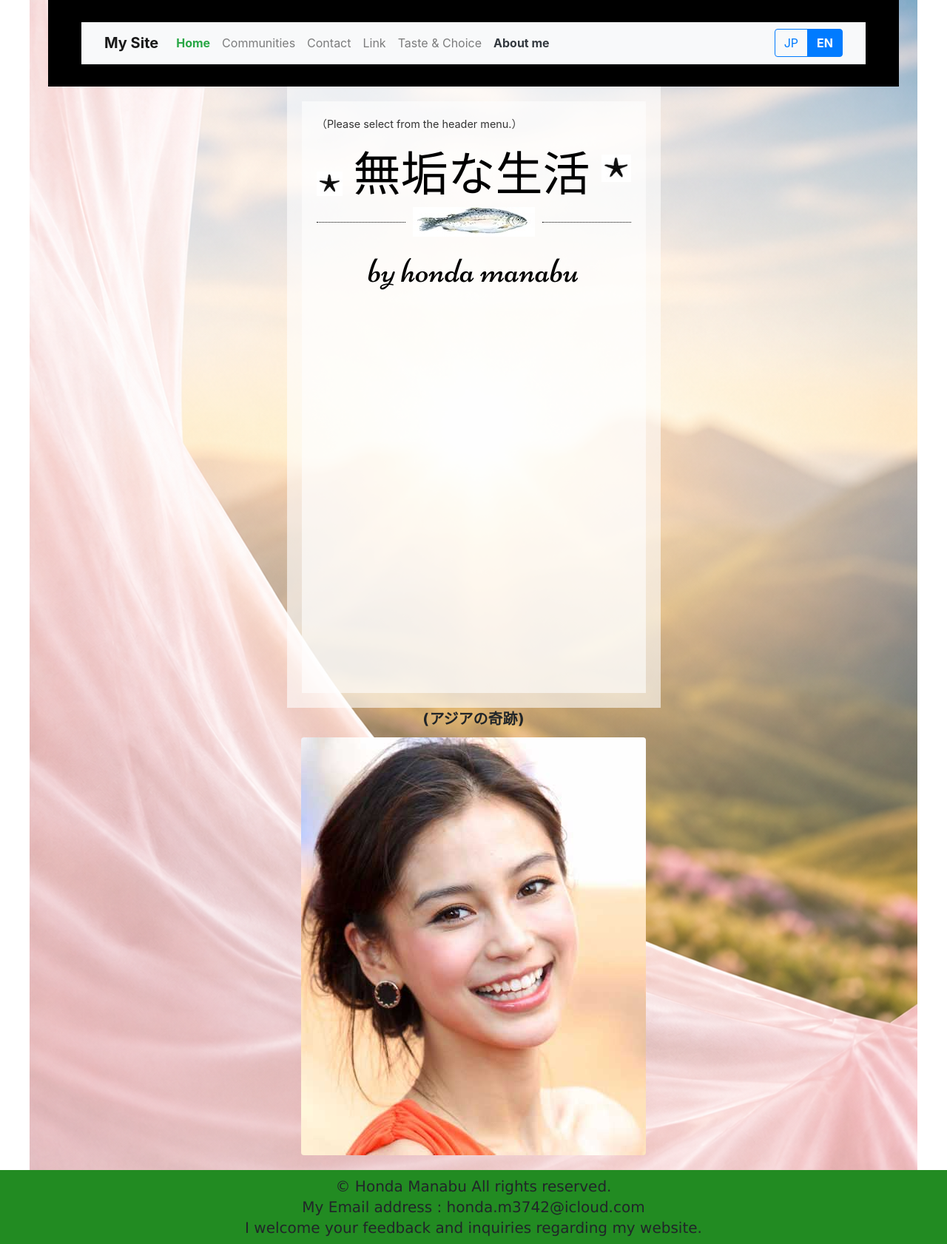
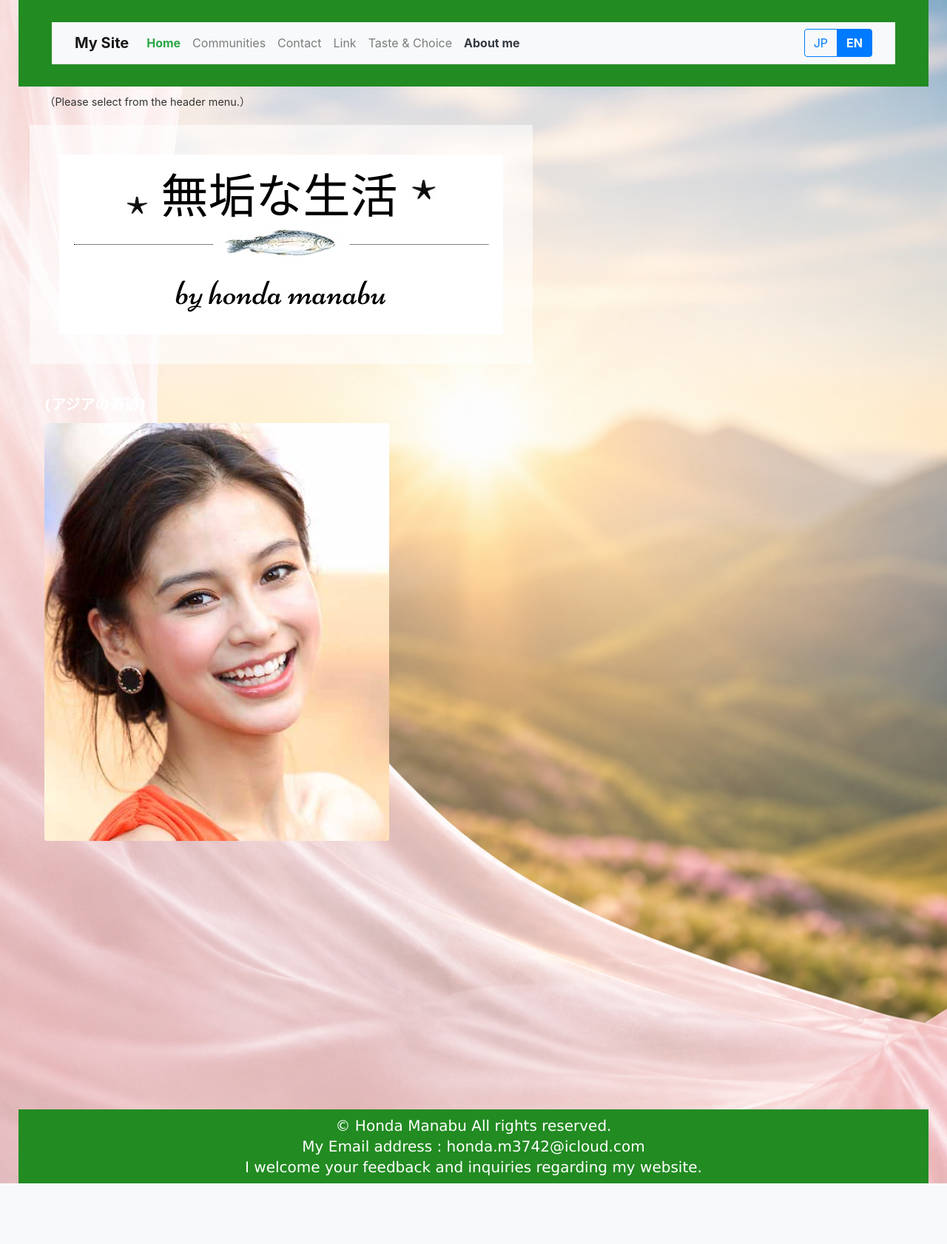
Before and after one commit to Honda-Manabu/my-django-app, a Django app: page / in a window 1280 px wide. Shown: the whole page at 74% size. After the commit the page ends 1600 px from the top, so only its background shows below. Run offline with Django 5.2, Linux system fonts and the light colour scheme; some web fonts are replaced.

Commit message:
Local changes to deploy-docs and homepage

```diff
--- a/homepage/static/homepage/styles.css
+++ b/homepage/static/homepage/styles.css
@@ -9,7 +9,7 @@ Text Domain: michaelssite
 */
 /* Comment goes here */
 header {
-  background-color: #000000;
+  background-color: #228B22;
   padding: 30px;
   margin-left: 5cm;
 }
@@ -46,8 +46,11 @@ section {
 .container-xxl {
   display: flex;
   flex-direction: column;
-  min-height: 100vh;
-  margin: 0px 80px 0px 80px;
+  flex: 1; /* bodyの高さ（背景画像）に合わせて目一杯広がる */
+  margin: 0 auto;
+  padding: 0 30px;
+  max-width: 1260px;
+  width: 100%;
 }
 
 /* Errors in the "Markup Validation Service", I changed it to the recommended writing style,
@@ -94,12 +97,14 @@ footer {
   background-color: #228B22;
   padding: 30px;
   text-align: center;
-  margin-top: 20px;
+  margin-top: auto;
 }
 
 p {
     font-family: verdana;
     font-size: 20px;
+    color: #ffffff;
+    margin: 0;
 }
 
 .large-text {
--- a/homepage/templates/homepage/ms_index.html
+++ b/homepage/templates/homepage/ms_index.html
@@ -8,49 +8,59 @@
     /* フロントページ専用：背景画像の設定 */
     body {
         background-image: url("{% static 'homepage/images/フロントページ背景.png' %}");
-        background-size: 1200px auto !important;
+        background-size: 1300px 1600px !important;
         background-position: top center !important;
         /*background-attachment: fixed;*/
         background-repeat: no-repeat !important;
         background-color: white;
-
-        /*max-width: 1200px; */
         margin: 0 !important;
 
-        /*display: flex;
-        flex-direction: column;
-        min-height: 80vh; /* 画像の高さに応じて調整 600px
-        justify-content: space-between; */
+        display: flex !important;
+        flex-direction: column !important;
+        min-height: 1600px !important;
     }
+
+    .bottom-spacer {
+        flex: 1;
+    }
+
     /* コンテンツエリアの背景（文字を読みやすくする場合） */
     main {
-        max-width: 1200px;
-        margin: 0 auto;
+        width: 100%;
+        min-height: auto;
         /*min-height: calc(1600px - 117px - 60px);*/
-        min-height: 100vh;
-        background-color: rgba(255, 255, 255, 0.6);
-        padding: 20px;
+        background-color: transparent;
+        padding: 0;
         box-sizing: border-box;
-        /*display: flex;*/
+        display: flex;
         flex-direction: column;
+        align-items: flex-start;
     }
 
     #main-message {
         display: block;
-        text-align: left;
+        position: static;
         font-size: 0.9rem;
-        margin-bottom: 20px; /* ロゴとの間隔 */
         color: #333;
-        width: 100%;
+        margin: 10px 0 20px 20px;
+        align-self: center;
     }
 
     /* ロゴ画像エリア（無垢な生活 / nijimasu.jpg） */
    .reconstructed-logo {
         display: block;
-        width: 100%;
+        width: fit-content;
+        margin: 0 auto 40px auto!important ;
         text-align: center;
-        margin-bottom: 40px;
-        height: auto; /* 高さを内容に合わせる */
+        background-color: rgba(255, 255, 255, 0.6);
+        padding: 40px;
+        box-sizing: border-box;
+    }
+   .logo-content-wrapper {
+        display: block;
+        width: 600px;
+        background-color: #ffffff;
+        padding: 20px;
     }
 
     /* 「★ 無垢な生活 ★」の部分 */
@@ -104,6 +114,8 @@
         width: 165px; /* nijimasu.jpgのサイズ */
         height: auto;
         margin: 0 10px;
+        display: inline-block;
+        vertical-align: middle;
     }
 
     /* 「by honda manabu」の部分 */
@@ -119,14 +131,18 @@
 
     /* メインビジュアル（楊穎） */
     #main-visual {
-        text-align: center;
+        text-align: left;
         width: 100%;
+        margin-top: 20px;
+        padding-left: 20px;
     }
 
     #main-visual img {
         max-width: 100%;
         height: auto;
         border-radius: 4px;
+        display: block;
+        margin-left: 0;
     }
 
     #main-visual p {
@@ -145,18 +161,18 @@
 {% endblock %}
 
 {% block content %}
-<main>
+<div style="position: relative;">
     <div id="main-message">
         <!-- 初期表示は(EN) -->
     </div>
     <div class="reconstructed-logo">
         <!-- 上段：星とタイトル -->
+        <div class="logo-content-wrapper">
             <div class="logo-top-row">
                 <img src="{% static 'homepage/images/hitode.jpg' %}" alt="hitode" class="hitode-left">
                 <div class="logo-title">無垢な生活</div>
                 <img src="{% static 'homepage/images/hitode.jpg' %}" alt="hitode" class="hitode-right">
             </div>
-
             <!-- 中段：ラインと魚 -->
             <div class="logo-middle-row">
                 <div class="line"></div>
@@ -169,12 +185,15 @@
                 <div class="author-name">by honda manabu</div>
             </div>
         </div>
+
+        <div style="flex: 1;"></div>
     </div>
+
     <div id="main-visual">
         <p>(アジアの奇跡)</p>
         <img src="{% static 'homepage/images/アジアの奇跡 楊穎.jpg' %}" alt="Top Image" style="max-width:100%;">
     </div>
-</main>
+</div>
 
 <script>
     const contentData = {
```
Also changed, not shown: .github/workflows/deploy-docs.yml, 2 other files. Lines whose indentation alone changed are shown as unchanged.
